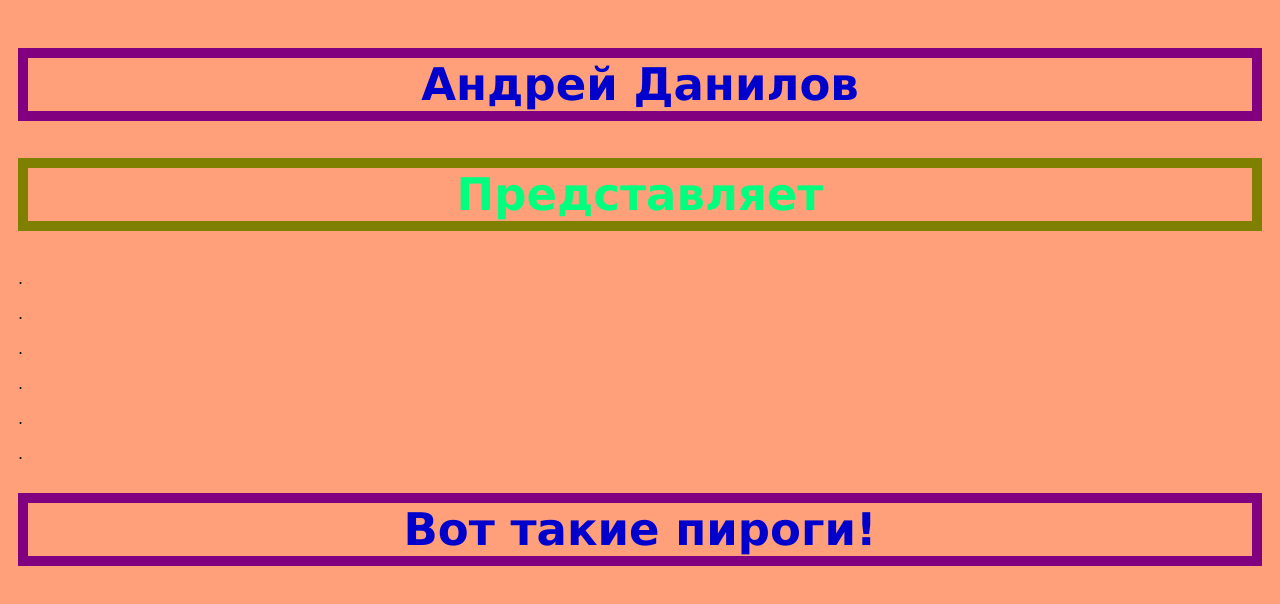
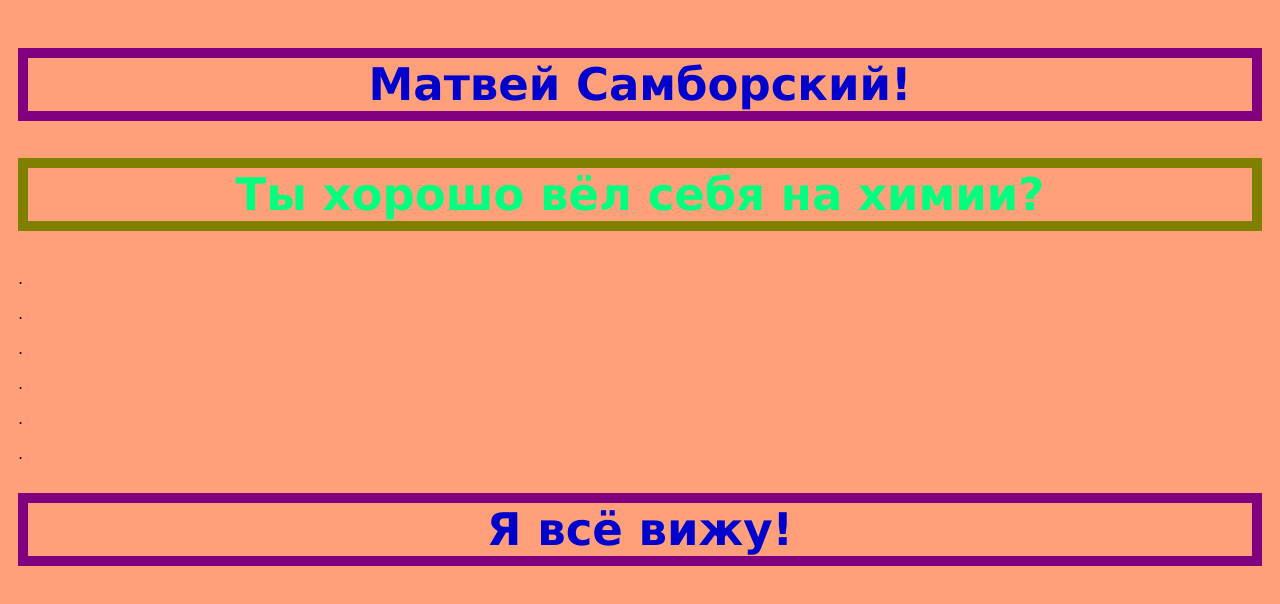
Before and after one commit to andan20/First-telegram_mini_app, a plain HTML site: page index.html in a window 1280 px wide. Drawn offline with Linux system fonts and the light colour scheme.

Commit message:
Update index.html

```diff
--- a/index.html
+++ b/index.html
@@ -7,14 +7,14 @@
 </head>
 <body>
 
-<h1>Андрей Данилов</h1>
-<h2>Представляет</h2>
+<h1>Матвей Самборский!</h1>
+<h2>Ты хорошо вёл себя на химии?</h2>
 <p>.</p>
 <p>.</p>
 <p>.</p>
 <p>.</p>
 <p>.</p>
 <p>.</p>
-<h1>Вот такие пироги!</h1>
+<h1>Я всё вижу!</h1>
 </body>
 </html>
```
